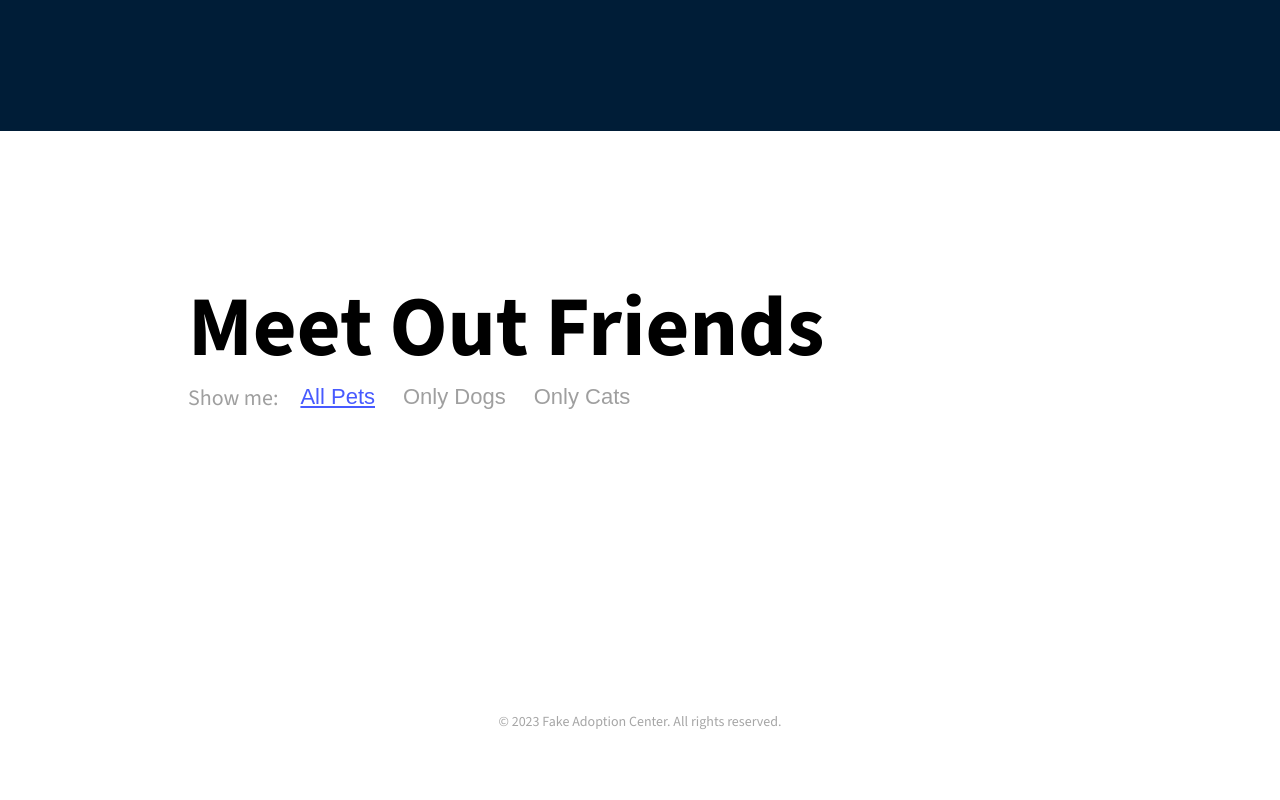
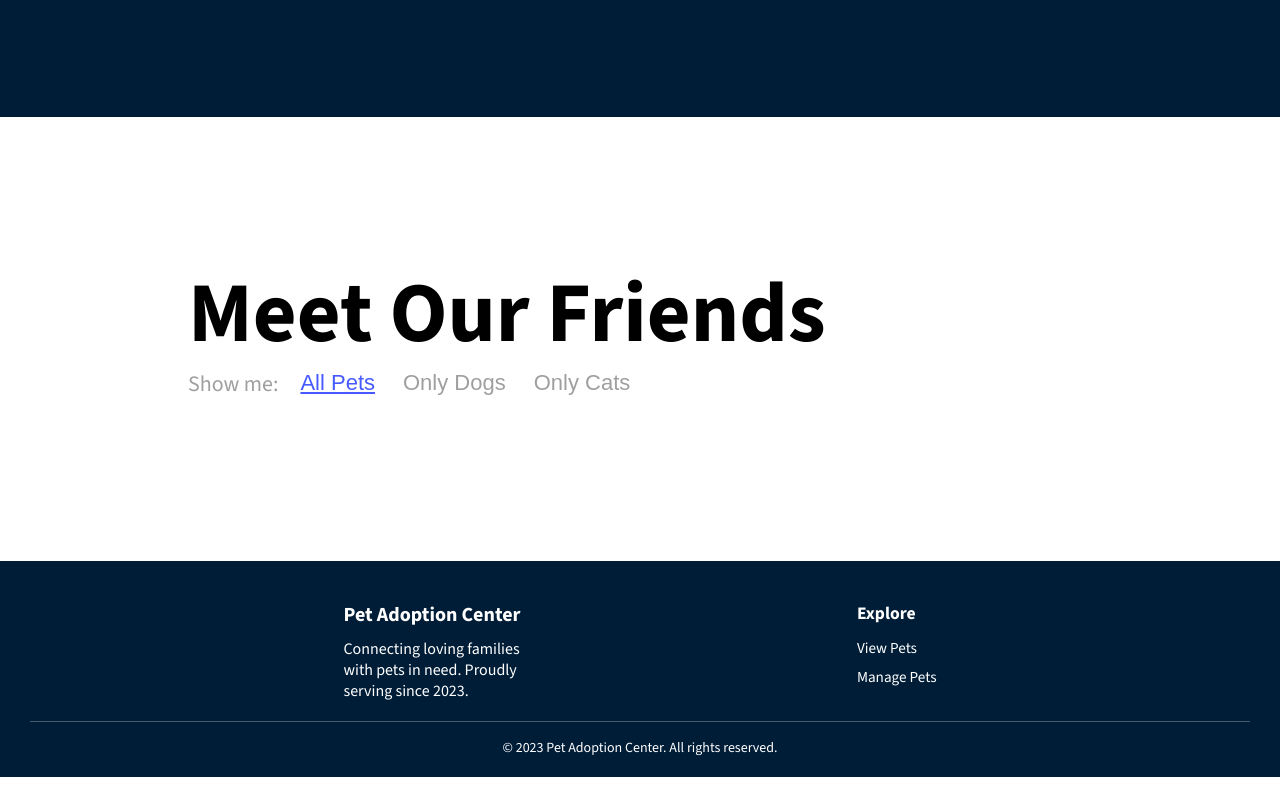
Before and after one commit to tomasorpa/pet-adoption, a website: page public/index.html in a window 1280 px wide. Shown: the part 967-1767 px from the top of the page. After the commit the page ends 1744 px from the top, so only its background shows below. Drawn offline with nearby package versions, Linux system fonts and the light colour scheme; no server answers.

Commit message:
Project finished

```diff
--- a/netlify/functions/loginAttempt.js
+++ b/netlify/functions/loginAttempt.js
@@ -2,7 +2,7 @@ const cookie = require("cookie");
 
 const handler = async (event) => {
   const { username, password } = JSON.parse(event.body);
-  if (username == "SI" && password == "NO") {
+  if (username == "PetCenter" && password == "Bonnie123") {
     const myCookie = cookie.serialize(
       "petadoption",
       "sisamanisisamanisisamanisisamanisisamanisisamanisisamanisisamanisisamanisisamanisisamanisisamanisisamanisisamanisisamanisisamanisisamanisisamanisisamanisisamanisisamanisisamanisisamanisisamani",
--- a/public/index.html
+++ b/public/index.html
@@ -3,7 +3,8 @@
   <head>
     <meta charset="UTF-8" />
     <meta name="viewport" content="width=device-width, initial-scale=1.0" />
-    <title>Pet adoption Center!!!</title>
+    <title>Pet adoption Center</title>
+    <link rel="shortcut icon" href="../images/icon.png" type="image/png" >
     <link rel="stylesheet" href="styles.css" />
     <link rel="preconnect" href="https://fonts.googleapis.com" />
     <link rel="preconnect" href="https://fonts.gstatic.com" crossorigin />
@@ -147,7 +148,7 @@
       </div>
     </section>
     <section class="page-section" id="view-pets">
-      <h2 class="page-section-title">Meet Out Friends</h2>
+      <h2 class="page-section-title">Meet Our Friends</h2>
       <div class="pet-filter">
         <p>Show me:</p>
         <button href="" data-filter="all" class="active">All Pets</button>
@@ -170,8 +171,24 @@
       </div>
     </section>
 
-    <footer class="site-footer">
-      <p>&copy; 2023 Fake Adoption Center. All rights reserved.</p>
+    <footer class="site-footer_main">
+      <div class="site-footer__inner container">
+        <div class="site-footer__about">
+          <h3>Pet Adoption Center</h3>
+          <p>Connecting loving families with pets in need. Proudly serving since 2023.</p>
+        </div>
+        <div class="site-footer__links">
+          <h4>Explore</h4>
+          <ul>
+            <li><a href="#view-pets">View Pets</a></li>
+            <li><a href="/admin/index.html">Manage Pets</a></li>
+          </ul>
+        </div>
+
+      </div>
+      <div class="site-footer__bottom">
+        <p>&copy; 2023 Pet Adoption Center. All rights reserved.</p>
+      </div>
     </footer>
     <script src="./app.js"></script>
   </body>
--- a/public/styles.css
+++ b/public/styles.css
@@ -6,6 +6,7 @@ html {
 }
 html {
   scroll-behavior: smooth;
+
 }
 body {
   font-family: "Source Sans 3", sans-serif;
@@ -14,6 +15,8 @@ body {
 .top-section {
   max-width: 1066px;
   margin: 0 auto;
+  overflow: hidden;
+
 }
 h1,
 h2,
@@ -51,7 +54,7 @@ header {
 }
 .our-btn {
   background-color: #475aff;
-  padding: 13px 25px;
+  padding: 6px 15px;
   font-size: 1.125rem;
   color: #ffffff;
   display: inline-block;
@@ -195,7 +198,7 @@ header {
 @media screen and (min-width: 420px) {
   .pet-cards--container {
     display: grid;
-    grid-template-columns: repeat(auto-fit, minmax(250px, 1fr));
+    grid-template-columns: repeat(auto-fit, minmax(270px, 1fr));
     gap: 2rem;
   }
   .pet-filter {
@@ -380,14 +383,88 @@ textarea.form-field {
 .still-loading {
   animation: 0.6s loading ease-in-out alternate infinite;
 }
-.form-is-loading .form-field{
+.form-is-loading .form-field {
   background-color: #b9b9b9;
   color: #b9b9b9;
   border: 1px solid #b9b9b9;
 }
-.form-field::placeholder{
+.form-field::placeholder {
   color: #b9b9b9;
 }
-.form-is-loading{
+.form-is-loading {
   animation: 0.6s loading ease-in-out alternate infinite;
 }
+/* Footer principal */
+.site-footer_main {
+  background-color: #001d37;
+  color: #ffffff;
+  padding: 40px 30px 20px;
+  margin: 0;
+}
+.site-footer__inner.container {
+  display: flex;
+  justify-content: space-evenly;
+}
+
+.site-footer__about h3 {
+  margin-bottom: 10px;
+  font-size: 1.25rem;
+}
+.site-footer__about {
+  max-width: 200px;
+}
+.site-footer__links ul,
+.site-footer__follow ul {
+  list-style: none;
+  padding: 0;
+  margin: 0;
+}
+
+.site-footer__links li,
+.site-footer__follow li {
+  margin-bottom: 8px;
+}
+
+.site-footer__links a,
+.site-footer__follow a {
+  color: #ffffff;
+  text-decoration: none;
+  font-size: 0.95rem;
+  transition: color 0.2s ease;
+}
+
+.site-footer__links a:hover,
+.site-footer__follow a:hover {
+  color: #475aff;
+}
+
+.site-footer__follow h4,
+.site-footer__links h4 {
+  margin-bottom: 12px;
+  font-size: 1.1rem;
+}
+
+.social-links {
+  display: flex;
+  gap: 12px;
+}
+
+.social-links a {
+  display: inline-block;
+  background-color: #475aff;
+  width: 32px;
+  height: 32px;
+  color: #ffffff;
+  text-align: center;
+  line-height: 32px;
+  border-radius: 6px;
+  font-size: 0.9rem;
+}
+
+.site-footer__bottom {
+  text-align: center;
+  margin-top: 20px;
+  font-size: 0.875rem;
+  border-top: 1px solid #ffffff44;
+  padding-top: 16px;
+}
```
Also changed, not shown: public/admin/add-pet/index.html (+3 -2 lines), public/admin/edit-pet/index.html (+3 -2 lines), public/admin/index.html (+2 -1 lines), public/login/index.html (+2 -1 lines), public/images/icon.png (added).
